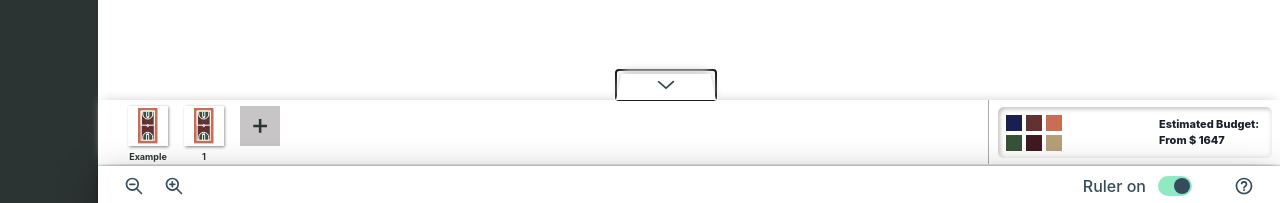
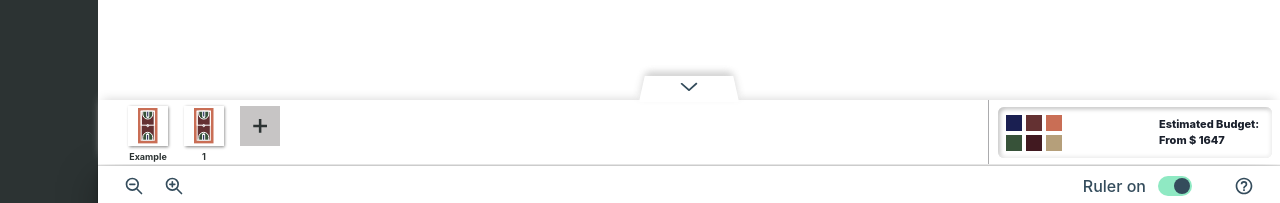
Before and after one commit to courtcanva/cc-app, a Next.js app: page / in a window 1280 px wide. Shown: the part 594-797 px from the top of the page. Built offline with nearby package versions, Linux system fonts and the light colour scheme; no server answers.

Commit message:
feat: cc-0033 change price bar to use chakra box (#44)
* feat: cc-0033 change price bar to use chakra box

* feat: cc-0033 remove empty space in index file

* feat: cc-0033 remove interface and 'isOpen'

* feat: cc-0033 remove 'isOpen' from drawerButtonStyles variable

```diff
--- a/src/components/PriceBar/index.tsx
+++ b/src/components/PriceBar/index.tsx
@@ -1,4 +1,4 @@
-import { Box, Drawer, DrawerBody, DrawerContent, Flex, Spacer } from "@chakra-ui/react";
+import { Box, Flex, Spacer, Collapse } from "@chakra-ui/react";
 import { useStyleConfig } from "@chakra-ui/react";
 import Down from "@/assets/svg/PriceBarSvg/down.svg";
 import Up from "@/assets/svg/PriceBarSvg/up.svg";
@@ -8,50 +8,37 @@ import TileColorBoard from "./TileColorBoard";
 
 const PriceBar: React.FC = () => {
   const [isOpen, setIsOpen] = React.useState<boolean>(true);
-  const drawerBtnStyles = useStyleConfig("DrawerButton", { isOpen });
-
-  const drawerController = () => setIsOpen(!isOpen);
+  const drawerBtnStyles = useStyleConfig("drawerButtonStyles");
 
   const drawerButton = (
-    controller: React.MouseEventHandler<HTMLDivElement | HTMLButtonElement>
-  ) => {
-    return (
-      <Box onClick={controller} sx={drawerBtnStyles} as="button" data-testid="drawer-button">
-        <Box pos="absolute" zIndex="1" top="50%" left="50%" transform="translate(-50%, -50%)">
-          {isOpen ? <Down /> : <Up />}
-        </Box>
+    <Box
+      as="button"
+      onClick={() => {
+        setIsOpen(!isOpen);
+      }}
+      sx={drawerBtnStyles}
+      data-testid="drawer-button"
+    >
+      <Box pos="absolute" zIndex="1" top="50%" left="50%" transform="translate(-50%, -50%)">
+        {isOpen ? <Down /> : <Up />}
       </Box>
-    );
-  };
+    </Box>
+  );
 
   return (
-    <Box position="fixed" bottom="0px" width="100vw" marginBottom="38px" zIndex="1600">
-      {!isOpen && drawerButton(drawerController)}
-      <Drawer
-        placement="bottom"
-        onClose={drawerController}
-        isOpen={isOpen}
-        closeOnOverlayClick={false}
-        variant="alwaysOpen"
-      >
-        <DrawerContent
-          backgroundColor="#fff"
-          sx={{
-            width: "calc(100% - 98px)",
-            marginLeft: "98px",
-            marginBottom: "42px",
-          }}
-        >
-          {drawerButton(drawerController)}
-          <DrawerBody boxShadow="0px -5px 10px -5px lightgrey" p="0">
+    <Box position="fixed" bottom="42px" right="0px" width="calc(100% - 98px)" zIndex="1600">
+      {drawerButton}
+      <Box backgroundColor="#fff">
+        <Box boxShadow="0px -5px 10px -5px lightgrey" p="0">
+          <Collapse in={isOpen} animateOpacity>
             <Flex>
               <CourtTemplate />
               <Spacer />
               <TileColorBoard />
             </Flex>
-          </DrawerBody>
-        </DrawerContent>
-      </Drawer>
+          </Collapse>
+        </Box>
+      </Box>
     </Box>
   );
 };
--- a/src/styles/components/priceBarDrawer.ts
+++ b/src/styles/components/drawerButtonStyles.ts
@@ -1,26 +1,9 @@
-const priceBarDrawer = {
-  variants: {
-    alwaysOpen: {
-      parts: ["dialog, dialogContainer"],
-      dialog: {
-        pointerEvents: "auto",
-      },
-      dialogContainer: {
-        pointerEvents: "none",
-      },
-    },
-  },
-};
-
-interface DrawerButtonProps {
-  isOpen: boolean;
-}
-
-export const DrawerButton = {
-  baseStyle: ({ isOpen }: DrawerButtonProps) => ({
+const drawerButtonStyles = {
+  baseStyle: {
     position: "absolute",
-    top: "-30px",
-    left: isOpen ? "calc(48% - 49px)" : "48%",
+    top: "-28px",
+    left: "50%",
+    transform: "translateX(-50%)",
     rounded: "none",
     backgroundColor: "transparent",
     color: "black",
@@ -38,7 +21,7 @@ export const DrawerButton = {
       background: "#fff",
       boxShadow: "0px -6px 10px lightgrey",
     },
-  }),
+  },
 };
 
-export default priceBarDrawer;
+export default drawerButtonStyles;
--- a/src/styles/theme.ts
+++ b/src/styles/theme.ts
@@ -1,7 +1,7 @@
 import { extendTheme, ThemeConfig } from "@chakra-ui/react";
 import { StyleFunctionProps } from "@chakra-ui/theme-tools";
 import buttonStyles from "./components/buttonStyles";
-import priceBarDrawer, { DrawerButton } from "./components/priceBarDrawer";
+import drawerButtonStyles from "./components/drawerButtonStyles";
 
 const config: ThemeConfig = {
   initialColorMode: "light",
@@ -26,7 +26,7 @@ const colors = {
   },
   background: {
     primary: "#2C3333",
-    secondary : "#4f5757",
+    secondary: "#4f5757",
   },
   fontcolor: {
     primary: "#C8C5C5",
@@ -34,10 +34,10 @@ const colors = {
   CourtSizecolor: {
     btc: "#40B484",
     bt: "#FFFFFF",
-    border: "#344C5C"
+    border: "#344C5C",
   },
-  footerSwitch:{
-    500:"#8FE9C3",
+  footerSwitch: {
+    500: "#8FE9C3",
   },
 };
 
@@ -50,14 +50,14 @@ const components = {
       fontSize: "lg",
       fontWeight: "semibold",
       color: "#344C5C",
-      textAlign: "center"
+      textAlign: "center",
     }),
   },
   Button: { ...buttonStyles },
-  Drawer: { ...priceBarDrawer },
-  DrawerButton,
+  Drawer: { ...drawerButtonStyles },
+  drawerButtonStyles,
 };
 
-const theme = extendTheme({ colors, config, styles, components});
+const theme = extendTheme({ colors, config, styles, components });
 
 export default theme;
```
Also changed, not shown: 1 other file (tests, documents, lock files or other folders).
